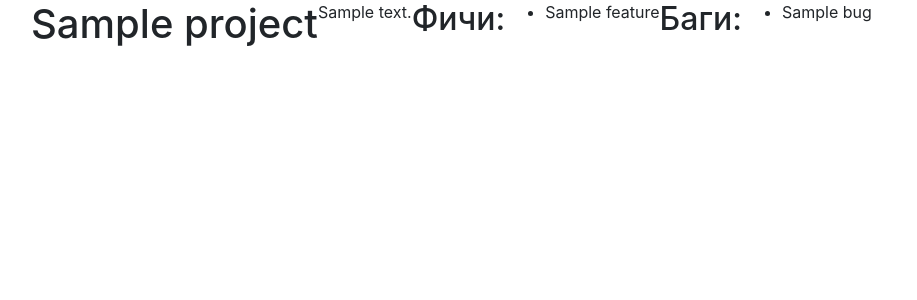
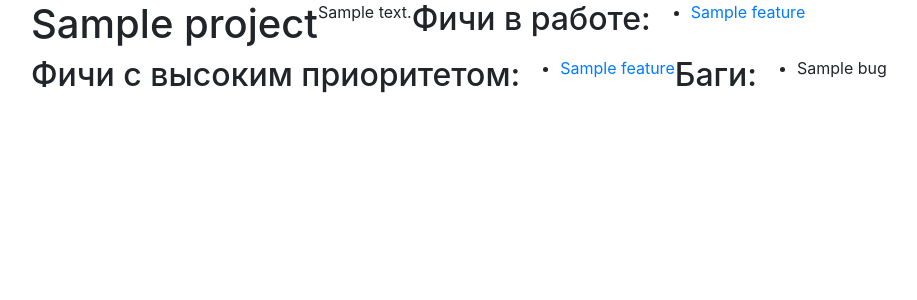
Before and after one commit to illinv/blue_room, a Django app: page /project/1/ in a window 1280 px wide. Shown: the top 300 px of the page, without its empty margins (39-956 px from the left). Run offline with Django 3.2, Linux system fonts and the light colour scheme; tables that the repository leaves empty hold one stand-in row (values such as "Sample post"); parts of the project's set-up code (start-up, migrations or seed data) failed here and were passed over; some libraries are stand-ins or nearby versions.

Commit message:
добавлена визуализация фичи

```diff
--- a/apps/site/templates/project-detail.html
+++ b/apps/site/templates/project-detail.html
@@ -25,10 +25,20 @@
 <h1>{{ object.title }}</h1>
 <p>{{ object.description }}</p>
 
-<h2>Фичи:</h2>
+<h2>Фичи в работе:</h2>
     <ul>
     {% for feature in object.features %}
-        <li>{{feature}}</li>
+        <li><a href="/feature/{{feature.pk}}">{{feature}}</a></li>
+    {% empty %}
+
+    <div>Фичи кончились(</div>
+    {% endfor %}
+    </ul>
+
+<h2>Фичи с высоким приоритетом:</h2>
+    <ul>
+    {% for feature in object.features %}
+        <li><a href="/feature/{{feature.pk}}">{{feature}}</a></li>
     {% empty %}
 
     <div>Фичи кончились(</div>
--- a/apps/site/urls.py
+++ b/apps/site/urls.py
@@ -1,8 +1,8 @@
 from django.urls import path
-from .views import ProjectListView, ProjectDetailView
+from .views import ProjectListView, ProjectDetailView, FeatureDetail
 
 urlpatterns = [
     path('', ProjectListView.as_view(), name='project-list'),
     path('project/<int:pk>/', ProjectDetailView.as_view(), name='project-detail'),
-
+    path('feature/<int:pk>/', FeatureDetail.as_view(), name='feature-detail'),
 ]
--- a/apps/site/views.py
+++ b/apps/site/views.py
@@ -1,6 +1,6 @@
 from django.views.generic import ListView, DetailView
 from django.views.generic.edit import CreateView
-from core.models import Project
+from core.models import Project, Feature, Bug, TestCase
 
 
 class ProjectListView(ListView):
@@ -15,3 +15,17 @@ class ProjectListView(ListView):
 class ProjectDetailView(DetailView):
     model = Project
     template_name = 'project-detail.html'
+
+
+class FeatureDetail(DetailView):
+    model = Feature
+    template_name = 'feature-detail.html'
+
+    def get_context_data(self, **kwargs):
+        context = super().get_context_data(**kwargs)
+        feature = context['object']
+        bugs = Bug.objects.filter(feature=feature)
+        test_cases = TestCase.objects.filter(feature=feature)
+        context['bugs'] = bugs
+        context['test_cases'] = test_cases
+        return context
```
Also changed, not shown: apps/site/templates/feature-detail.html (added, +48 -0 lines).
